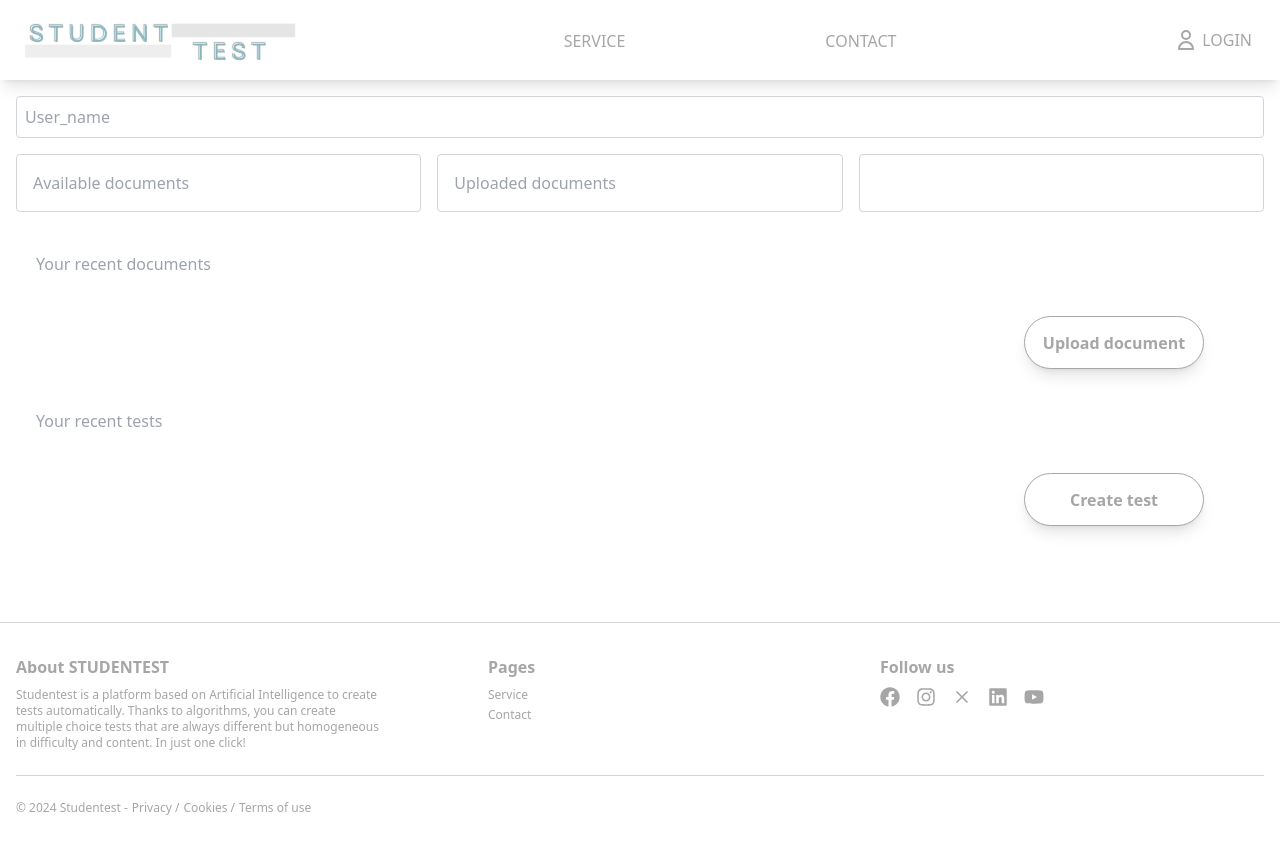
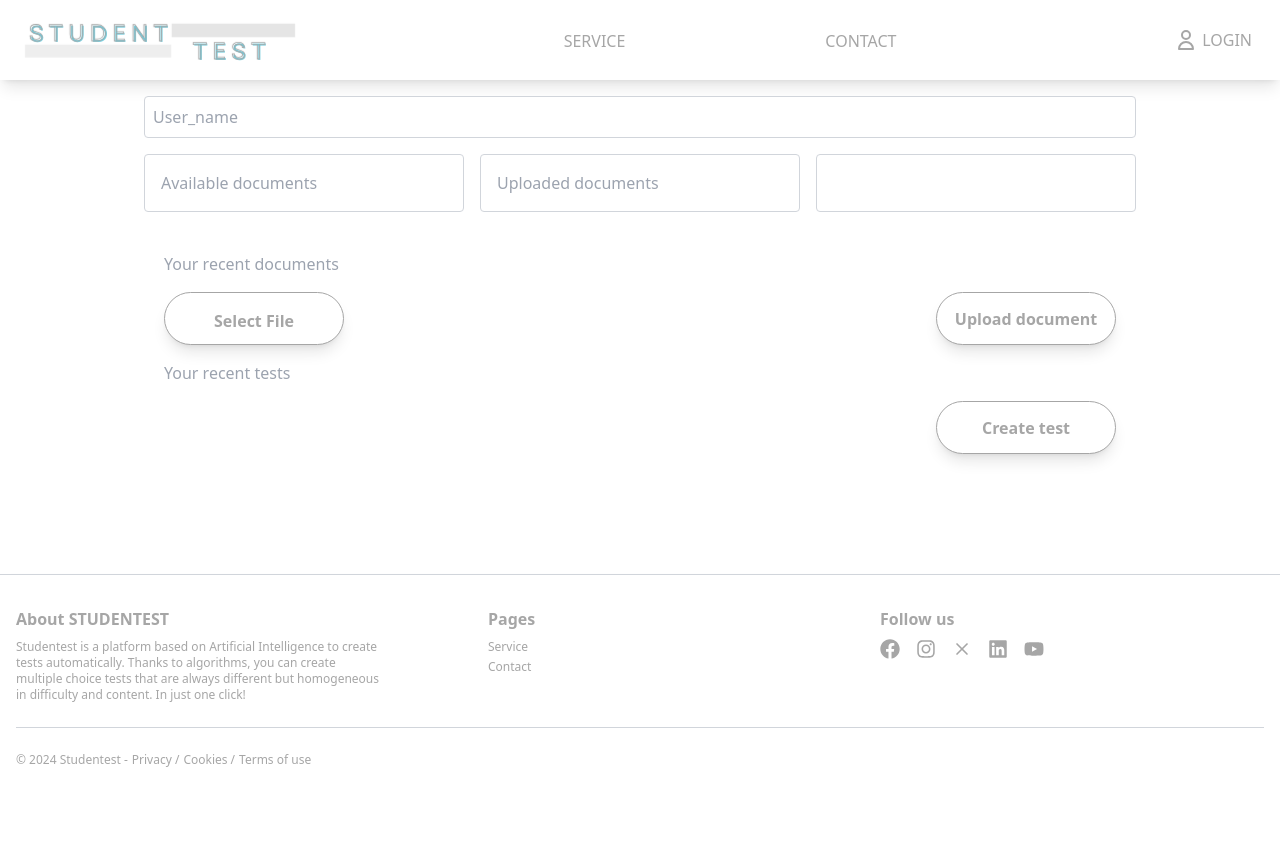
Before and after one commit to pilimuino/Studentest, a React (Vite) app: page /questiontest in a window 1280 px wide. After the commit the page ends 800 px from the top, so only its background shows below. Built offline with nearby package versions, Linux system fonts and the light colour scheme; a web font is replaced by a local one.

Commit message:
[ST-29] feat: develop function upload

```diff
--- a/src/components/button/UploadButton.jsx
+++ b/src/components/button/UploadButton.jsx
@@ -1,19 +1,15 @@
-import React from 'react'
-import {Link} from 'react-router-dom'
+import React from 'react';
 
+const UploadButton = ({ onClick }) => {
+    return (
+        <button
+            onClick={onClick}
+            className="bg-white text-[#a6a6a6] border border-[#a6a6a6] font-semibold py-2 px-2 rounded-full shadow-lg hover:text-[#068ca4] transition duration-300"
+            style={{ width: '180px', height: '53px' }}
+        >
+            Upload document
+        </button>
+    );
+};
 
-const UploadButton = () => {
-        return (
-            <div>
-                <div className=" flex justify-end items-center z-10">
-                    <Link to="/uploadocument">
-                        <button className="bg-white text-[#a6a6a6] border border-[#a6a6a6] font-semibold py-2 px-2 rounded-full shadow-lg hover:text-[#068ca4] transition duration-300" style={{ width: '180px', height: '53px' }}>
-                            Upload document
-                        </button>
-                    </Link>
-                </div>
-            </div>
-            );
-        }
-
-export default UploadButton
+export default UploadButton;
--- a/src/components/document/DocumentSection.jsx
+++ b/src/components/document/DocumentSection.jsx
@@ -1,10 +1,40 @@
-import React from 'react';
+import React, { useState, useRef } from 'react';
 import UploadButton from '@/components/button/UploadButton';
 import CreateButton from '@/components/button/CreateButton';
+import axios from 'axios';
 
 const DocumentsSection = () => {
+    const [selectedFile, setSelectedFile] = useState(null);
+    const fileInputRef = useRef(null);
+
+    const handleFileChange = (event) => {
+        setSelectedFile(event.target.files[0]);
+    };
+
+    const handleUpload = async () => {
+        if (!selectedFile) {
+            alert('Please select a file to upload.');
+            return;
+        }
+
+        const formData = new FormData();
+        formData.append('file', selectedFile);
+
+        try {
+            const response = await axios.post('/upload/', formData, {
+                headers: {
+                    'Content-Type': 'multipart/form-data',
+                },
+            });
+            alert('File uploaded successfully');
+        } catch (error) {
+            console.error('Error uploading file', error);
+            alert('Error uploading file. Please try again.');
+        }
+    };
+
     return (
-        <div className="ax-w-screen-lg w-full mx-auto p-4">
+        <div className="max-w-screen-lg w-full mx-auto p-4">
             <div className="mb-4">
                 <input
                     type="text"
@@ -23,20 +53,38 @@ const DocumentsSection = () => {
                 </div>
             </div>
             <div className="container mx-auto px-5 py-10">
-            <h1 class ="text-gray-400 ">Your recent documents</h1>
-            <div className="container mx-auto px-10 py-10">
-                <div className="relative z-10 text-center">
-                    <UploadButton/>
+                <h1 className="text-gray-400 mb-4">Your recent documents</h1>
+                {selectedFile && (
+                        <p className="text-gray-400">Selected: {selectedFile.name}</p>
+                    )}
+                <div className="flex justify-between items-center mb-4">
+                    <input
+                        type="file"
+                        onChange={handleFileChange}
+                        className="hidden"
+                        ref={fileInputRef}
+                    />
+                    {selectedFile && (
+                    <div className="mb-4 p-2 bg-gray-100 rounded">
+                        <p className="text-sm text-gray-400">Selected file: {selectedFile.name}</p>
+                    </div>
+                )}
+                    <button
+                        onClick={() => fileInputRef.current.click()}
+                        className="bg-white text-[#a6a6a6] border border-[#a6a6a6] font-semibold py-4 px-8 rounded-full shadow-lg hover:text-[#068ca4] transition duration-300" style={{ width: '180px', height: '53px' }}
+                    >
+                        Select File
+                    </button>
+                    <UploadButton onClick={handleUpload} />
+
+                </div>
+
+                <h1 className="text-gray-400 mb-4">Your recent tests</h1>
+                <div className="flex justify-end items-center z-10">
+                    <CreateButton />
                 </div>
             </div>
-            <h1 class ="text-gray-400 ">Your recent tests</h1>
-            <div className="container mx-auto px-10 py-10">
-                <div className="relative z-10 text-center">
-                    <CreateButton/>
-                </div>
-            </div>
-            </div>
-    </div>
+        </div>
     );
 };
 
```
